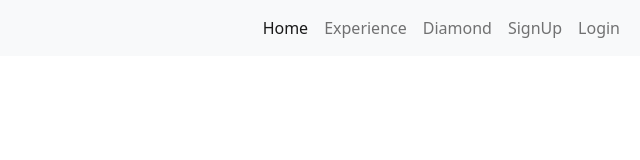
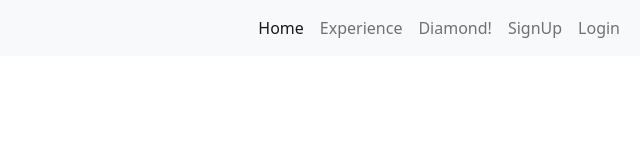
Before and after one commit to Olabisi-Samuel/my-css, a plain HTML site: page bootstrap-5.2.1-dist/index.html in a window 1280 px wide. Shown: the full height of the page, 640-1280 px from the left. Drawn offline with nearby package versions, Linux system fonts and the light colour scheme.

Commit message:
exclamation

```diff
--- a/bootstrap-5.2.1-dist/index.html
+++ b/bootstrap-5.2.1-dist/index.html
@@ -37,7 +37,7 @@
               <a class="nav-link" href="#">Experience</a>
             </li>
             <li class="nav-item">
-              <a class="nav-link" href="#">Diamond</a>
+              <a class="nav-link" href="#">Diamond!</a>
             </li>
             <li class="nav-item">
               <a class="nav-link" href="./register.html">SignUp</a>
```
